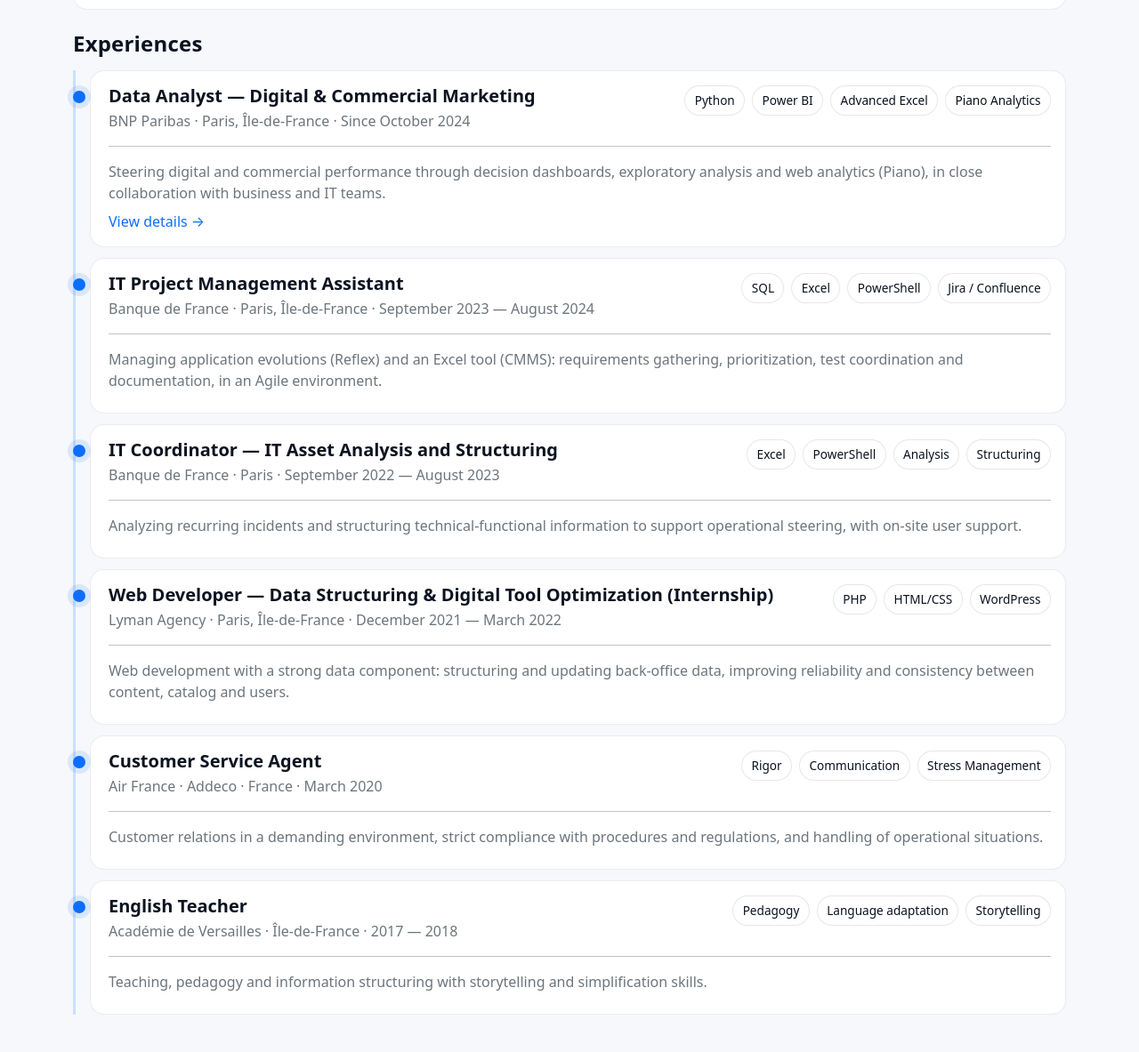
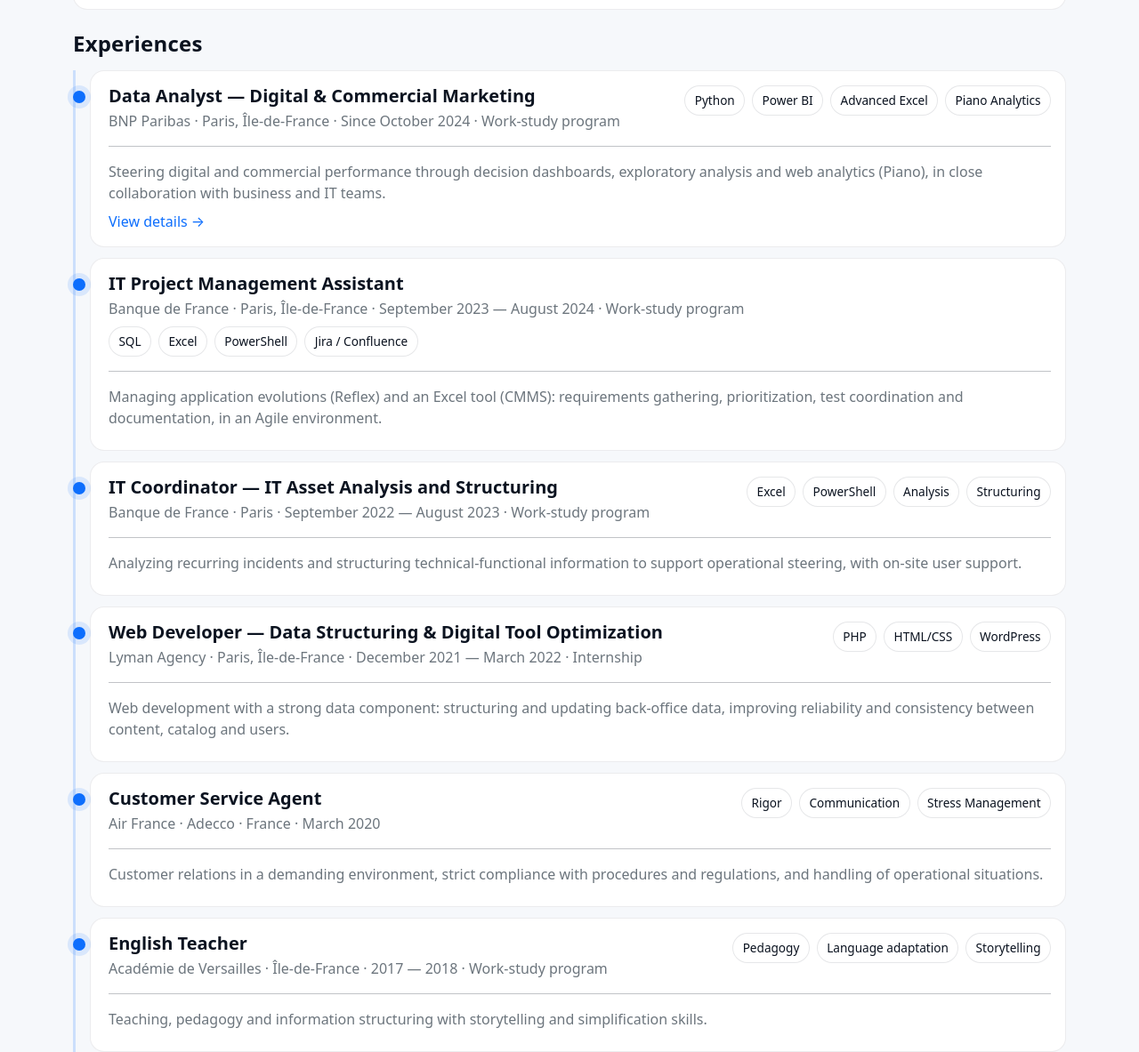
Before and after one commit to AdrienAkilal/adrienakilal.github.io, a plain HTML site: page en/experience.html in a window 1280 px wide. Shown: the part 426-1609 px from the top of the page at 89% size. Drawn offline with nearby package versions, Linux system fonts and the light colour scheme.

Commit message:
Ajout alternance/work-study, correction Adecco, mise à jour CV PDF (FR/EN)

```diff
--- a/en/experience.html
+++ b/en/experience.html
@@ -54,7 +54,7 @@
   <div class="d-flex justify-content-between flex-wrap gap-2">
     <div>
       <h2 class="h5 fw-bold mb-1">Data Analyst — Digital & Commercial Marketing</h2>
-      <div class="text-secondary">BNP Paribas · Paris, Île-de-France · Since October 2024</div>
+      <div class="text-secondary">BNP Paribas · Paris, Île-de-France · Since October 2024 · Work-study program</div>
     </div>
     <div class="d-flex gap-2 align-items-start"><span class="tag">Python</span><span class="tag">Power BI</span><span class="tag">Advanced Excel</span><span class="tag">Piano Analytics</span></div>
   </div>
@@ -68,7 +68,7 @@
   <div class="d-flex justify-content-between flex-wrap gap-2">
     <div>
       <h2 class="h5 fw-bold mb-1">IT Project Management Assistant</h2>
-      <div class="text-secondary">Banque de France · Paris, Île-de-France · September 2023 — August 2024</div>
+      <div class="text-secondary">Banque de France · Paris, Île-de-France · September 2023 — August 2024 · Work-study program</div>
     </div>
     <div class="d-flex gap-2 align-items-start"><span class="tag">SQL</span><span class="tag">Excel</span><span class="tag">PowerShell</span><span class="tag">Jira / Confluence</span></div>
   </div>
@@ -82,7 +82,7 @@
   <div class="d-flex justify-content-between flex-wrap gap-2">
     <div>
       <h2 class="h5 fw-bold mb-1">IT Coordinator — IT Asset Analysis and Structuring</h2>
-      <div class="text-secondary">Banque de France · Paris · September 2022 — August 2023</div>
+      <div class="text-secondary">Banque de France · Paris · September 2022 — August 2023 · Work-study program</div>
     </div>
     <div class="d-flex gap-2 align-items-start"><span class="tag">Excel</span><span class="tag">PowerShell</span><span class="tag">Analysis</span><span class="tag">Structuring</span></div>
   </div>
@@ -95,8 +95,8 @@
   <div class="dot"></div>
   <div class="d-flex justify-content-between flex-wrap gap-2">
     <div>
-      <h2 class="h5 fw-bold mb-1">Web Developer — Data Structuring & Digital Tool Optimization (Internship)</h2>
-      <div class="text-secondary">Lyman Agency · Paris, Île-de-France · December 2021 — March 2022</div>
+      <h2 class="h5 fw-bold mb-1">Web Developer — Data Structuring & Digital Tool Optimization </h2>
+      <div class="text-secondary">Lyman Agency · Paris, Île-de-France · December 2021 — March 2022 · Internship</div>
     </div>
     <div class="d-flex gap-2 align-items-start"><span class="tag">PHP</span><span class="tag">HTML/CSS</span><span class="tag">WordPress</span></div>
   </div>
@@ -110,7 +110,7 @@
   <div class="d-flex justify-content-between flex-wrap gap-2">
     <div>
       <h2 class="h5 fw-bold mb-1">Customer Service Agent</h2>
-      <div class="text-secondary">Air France · Addeco · France · March 2020</div>
+      <div class="text-secondary">Air France · Adecco · France · March 2020</div>
     </div>
     <div class="d-flex gap-2 align-items-start"><span class="tag">Rigor</span><span class="tag">Communication</span><span class="tag">Stress Management</span></div>
   </div>
@@ -124,7 +124,7 @@
   <div class="d-flex justify-content-between flex-wrap gap-2">
     <div>
       <h2 class="h5 fw-bold mb-1">English Teacher</h2>
-      <div class="text-secondary">Académie de Versailles · Île-de-France · 2017 — 2018</div>
+      <div class="text-secondary">Académie de Versailles · Île-de-France · 2017 — 2018 · Work-study program</div>
     </div>
     <div class="d-flex gap-2 align-items-start"><span class="tag">Pedagogy</span><span class="tag">Language adaptation</span><span class="tag">Storytelling</span></div>
   </div>
```
Also changed, not shown: experience.html (+5 -5 lines), 2 other files.
